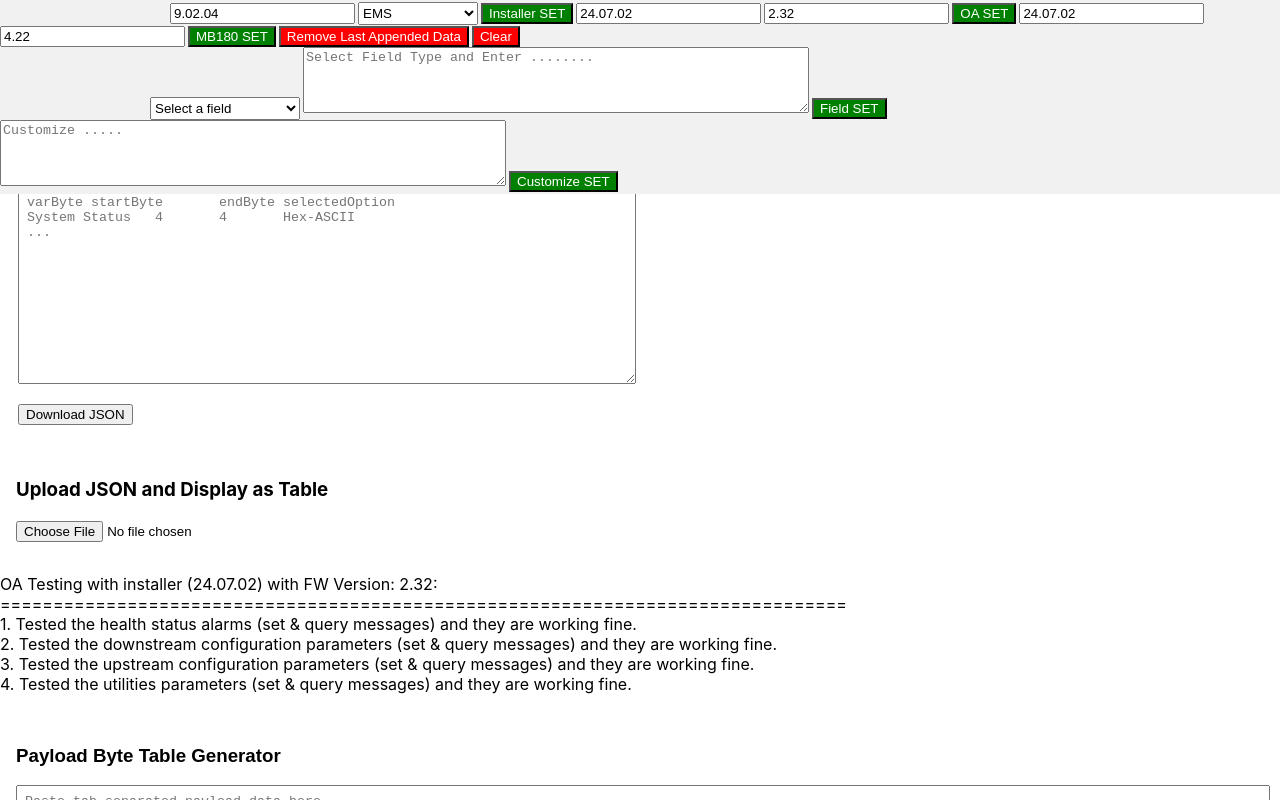
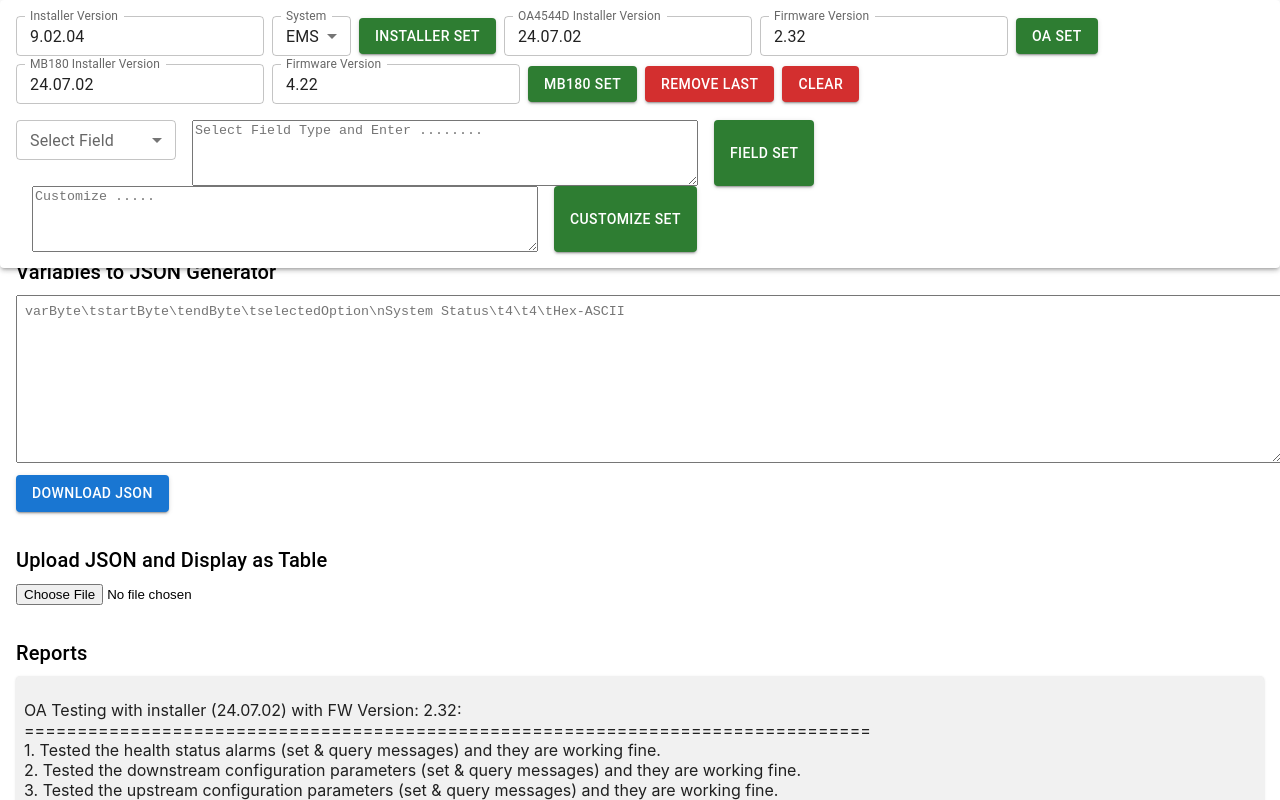
Before and after one commit to pavanpenneti/CLITesting, a React (Create React App) app: page /dailyReport in a window 1280 px wide. Both pictures are taken after a click on the button "OA SET". Shown: the top 800 px of the page. Built offline with nearby package versions, Linux system fonts and the light colour scheme.

Commit message:
modified UI in dialy report & and divide by 10 in Hex_1b_int2

```diff
--- a/src/Screens/components/DailyReport.js
+++ b/src/Screens/components/DailyReport.js
@@ -1,6 +1,25 @@
 import React, { useState } from 'react';
 import './DailyReport.css';
-
+import {
+  Box,
+  Grid,
+  Stack,
+  TextField,
+  Select,
+  MenuItem,
+  Button,
+  InputLabel,
+  FormControl,
+  TextareaAutosize,
+  Typography,
+  Paper,
+  Table,
+  TableHead,
+  TableRow,
+  TableCell,
+  TableBody,
+  TableContainer
+} from '@mui/material';
 function DailyReport() {
   const [reports, setReports] = useState([]);
   const [version, setVersion] = useState('9.02.04');
@@ -292,265 +311,410 @@ const parseData = () => {
 };
 
   return (
-    <div>
-      <div
-        style={{
-          position: 'fixed',
-          padding: '2px 0',
-          width: '100%',
-          color: 'black',
-          top: 0,
-          marginLeft: '0px',
-          backgroundColor: '#f1f1f1',
-        }}
-      >
-        <input
-          style={{ marginRight: 3, marginLeft: 170 }}
-          type="text"
-          placeholder="Installer Version"
-          value={version}
-          onChange={(e) => setVersion(e.target.value)}
-        />
-        <select
-          style={{ height: 23, width: 120, marginRight: 3 }}
-          value={system}
-          onChange={(e) => setSystem(e.target.value)}
-        >
-          <option value="CMS">CMS</option>
-          <option value="EMS">EMS</option>
-          <option value="OTS">OTS</option>
-          <option value="Opti-Trace Server">Opti-Trace Server</option>
-        </select>
-        <button
-          style={{ marginRight: 3, background: 'green', color: 'white' }}
-          type="button"
-          className="set-button"
-          onClick={installer}
-        >
-          Installer SET
-        </button>
-        <input
-          style={{ marginRight: 3 }}
-          type="text"
-          placeholder="OA4544D Installer Version"
-          value={installerVersion}
-          onChange={(e) => setInstallerVersion(e.target.value)}
-        />
-        <input
-          style={{ marginRight: 3 }}
-          type="text"
-          placeholder="Enter Firmware Version"
-          value={fwVersion}
-          onChange={(e) => setFwVersion(e.target.value)}
-        />
+//     <div>
+//       <div
+//         style={{
+//           position: 'fixed',
+//           padding: '2px 0',
+//           width: '100%',
+//           color: 'black',
+//           top: 0,
+//           marginLeft: '0px',
+//           backgroundColor: '#f1f1f1',
+//         }}
+//       >
+//         <input
+//           style={{ marginRight: 3, marginLeft: 170 }}
+//           type="text"
+//           placeholder="Installer Version"
+//           value={version}
+//           onChange={(e) => setVersion(e.target.value)}
+//         />
+//         <select
+//           style={{ height: 23, width: 120, marginRight: 3 }}
+//           value={system}
+//           onChange={(e) => setSystem(e.target.value)}
+//         >
+//           <option value="CMS">CMS</option>
+//           <option value="EMS">EMS</option>
+//           <option value="OTS">OTS</option>
+//           <option value="Opti-Trace Server">Opti-Trace Server</option>
+//         </select>
+//         <button
+//           style={{ marginRight: 3, background: 'green', color: 'white' }}
+//           type="button"
+//           className="set-button"
+//           onClick={installer}
+//         >
+//           Installer SET
+//         </button>
+//         <input
+//           style={{ marginRight: 3 }}
+//           type="text"
+//           placeholder="OA4544D Installer Version"
+//           value={installerVersion}
+//           onChange={(e) => setInstallerVersion(e.target.value)}
+//         />
+//         <input
+//           style={{ marginRight: 3 }}
+//           type="text"
+//           placeholder="Enter Firmware Version"
+//           value={fwVersion}
+//           onChange={(e) => setFwVersion(e.target.value)}
+//         />
 
-        <button
-          style={{ marginRight: 3, background: 'green', color: 'white' }}
-          type="button"
-          className="set-button"
-          onClick={oaTestingReport}
-        >
-          OA SET
-        </button>
-        <input
-          type="text"
-          placeholder="MB180 Installer Version"
-          value={mbInstallerVersion}
-          onChange={(e) => setMbInstallerVersion(e.target.value)}
-        />
-        <input
-          style={{ marginRight: 3 }}
-          type="text"
-          placeholder="Enter Firmware Version"
-          value={mbFwVersion}
-          onChange={(e) => setMbFwVersion(e.target.value)}
-        />
+//         <button
+//           style={{ marginRight: 3, background: 'green', color: 'white' }}
+//           type="button"
+//           className="set-button"
+//           onClick={oaTestingReport}
+//         >
+//           OA SET
+//         </button>
+//         <input
+//           type="text"
+//           placeholder="MB180 Installer Version"
+//           value={mbInstallerVersion}
+//           onChange={(e) => setMbInstallerVersion(e.target.value)}
+//         />
+//         <input
+//           style={{ marginRight: 3 }}
+//           type="text"
+//           placeholder="Enter Firmware Version"
+//           value={mbFwVersion}
+//           onChange={(e) => setMbFwVersion(e.target.value)}
+//         />
 
-        <button
-          type="button"
-          style={{ marginRight: 3, background: 'green', color: 'white' }}
-          className="set-button"
-          onClick={mbBleTestingReport}
-        >
-          MB180 SET
-        </button>
-        <button
-          type="button"
-          style={{ marginRight: 3, background: 'red', color: 'white' }}
-          onClick={removeLastReport}
-        >
-          Remove Last Appended Data
-        </button>
-        <button
-          type="button"
-          style={{ marginRight: 3, background: 'red', color: 'white' }}
-          onClick={clearReports}
-        >
-          Clear
-        </button>
-        <div>
-          <select
-            style={{ height: 23, marginLeft: 150, marginRight: 3, width: 150 }}
-            id="field-select"
-            value={selectedField}
-            onChange={(e) => setSelectedField(e.target.value)}
-          >
-            <option value="">Select a field</option>
+//         <button
+//           type="button"
+//           style={{ marginRight: 3, background: 'green', color: 'white' }}
+//           className="set-button"
+//           onClick={mbBleTestingReport}
+//         >
+//           MB180 SET
+//         </button>
+//         <button
+//           type="button"
+//           style={{ marginRight: 3, background: 'red', color: 'white' }}
+//           onClick={removeLastReport}
+//         >
+//           Remove Last Appended Data
+//         </button>
+//         <button
+//           type="button"
+//           style={{ marginRight: 3, background: 'red', color: 'white' }}
+//           onClick={clearReports}
+//         >
+//           Clear
+//         </button>
+//         <div>
+//           <select
+//             style={{ height: 23, marginLeft: 150, marginRight: 3, width: 150 }}
+//             id="field-select"
+//             value={selectedField}
+//             onChange={(e) => setSelectedField(e.target.value)}
+//           >
+//             <option value="">Select a field</option>
+//             {fields.map((field, index) => (
+//               <option key={index} value={field}>
+//                 {field}
+//               </option>
+//             ))}
+//           </select>
+
+//           <textarea
+//             style={{ marginRight: 3, width: 500 }}
+//             id="field-textarea"
+//             placeholder="Select Field Type and Enter ........"
+//             value={textareaValue}
+//             onChange={(e) => setTextareaValue(e.target.value)}
+//             rows="4"
+//             cols="50"
+//             className="textarea"
+//           />
+
+//           <button
+//             style={{ marginRight: 3, background: 'green', color: 'white' }}
+//             type="button"
+//             className="set-button"
+//             onClick={addFieldReport}
+//           >
+//             Field SET
+//           </button>
+
+//           {/* Custom Report */}
+
+//           <textarea
+//             style={{ marginRight: 3, width: 500 }}
+//             placeholder="Customize ....."
+//             value={customReport}
+//             onChange={(e) => setCustomReport(e.target.value)}
+//             rows="4"
+//             cols="50"
+//           />
+
+//           <button
+//             type="button"
+//             style={{ marginRight: 3, background: 'green', color: 'white' }}
+//             className="set-button"
+//             onClick={addCustomReport}
+//           >
+//             Customize SET
+//           </button>
+//         </div>
+//       </div>
+
+//       <div style={{ marginTop: 110 }}>
+
+//              <div style={{ maxWidth: 600, margin: "2px", padding: "1rem" }}>
+//       <h3>Variables to JSON Generator</h3>
+//       <textarea
+//         rows={12}
+//         style={{ width: "100%", fontFamily: "monospace", padding: "8px" }}
+//         placeholder={`varByte\tstartByte\tendByte\tselectedOption\nSystem Status\t4\t4\tHex-ASCII\n...`}
+//         value={inputText}
+//         onChange={(e) => setInputText(e.target.value)}
+//       />
+//       <button onClick={handleDownload} style={{ marginTop: "1rem" }}>
+//         Download JSON
+//       </button>
+
+//     </div>
+//      <div style={{ padding: "1rem" }}>
+//       <h3>Upload JSON and Display as Table</h3>
+//       <input type="file" accept=".json" onChange={handleFileUpload} />
+
+//       {tableData.length > 0 && (
+//         <table border="1" cellPadding="6" style={{ marginTop: "1rem", width: "100%" }}>
+//           <thead>
+//             <tr>
+//               {columns.map((col) => (
+//                 <th key={col}>{col}</th>
+//               ))}
+//             </tr>
+//           </thead>
+//           <tbody>
+//             {tableData.map((row, idx) => (
+//               <tr key={idx}>
+//                 {columns.map((col) => (
+//                   <td key={col}>{row[col] ?? ""}</td>
+//                 ))}
+//               </tr>
+//             ))}
+//           </tbody>
+//         </table>
+//       )}
+//     </div>
+
+//         {reports.map((report, index) => (
+//           <div key={index} className="report-item">
+//             {report}
+//           </div>
+//         ))}
+//       </div>
+//       <div style={{ padding: "1rem", fontFamily: "sans-serif" }}>
+//   <h3>Payload Byte Table Generator</h3>
+
+//   <textarea
+//     rows={12}
+//     placeholder="Paste tab-separated payload data here..."
+//     value={rawPayloadText}
+//     onChange={(e) => setRawPayloadText(e.target.value)}
+//     style={{ width: "99%", fontFamily: "monospace", padding: "8px" }}
+//     onKeyDown={(e) => {
+//       if (e.key === "Tab") {
+//         e.preventDefault();
+//         const textarea = e.target;
+//         const start = textarea.selectionStart;
+//         const end = textarea.selectionEnd;
+//         const newValue =
+//           rawPayloadText.substring(0, start) + "\t" + rawPayloadText.substring(end);
+//         setRawPayloadText(newValue);
+//         setTimeout(() => {
+//           textarea.selectionStart = textarea.selectionEnd = start + 1;
+//         }, 0);
+//       }
+//     }}
+//   />
+
+//   <button
+//     onClick={parseData}
+//     style={{ marginTop: "10px", padding: "6px 12px" }}
+//   >
+//     Submit
+//   </button>
+
+//   {payloadTableRows.length > 0 && (
+//     <table border="1" cellPadding="6" style={{ marginTop: "1rem", width: "100%" }}>
+//       <thead>
+//         <tr>
+//           <th>varByte</th>
+//           <th>startByte</th>
+//           <th>endByte</th>
+//           <th>selectedOption</th>
+//         </tr>
+//       </thead>
+//       <tbody>
+//         {payloadTableRows.map((row, idx) => (
+//           <tr key={idx}>
+//             <td>{row.content}</td>
+//             <td>{row.startByte}</td>
+//             <td>{row.endByte}</td>
+//             <td>data</td>
+
+//           </tr>
+//         ))}
+//       </tbody>
+//     </table>
+//   )}
+// </div>
+
+//     </div>
+ <Box sx={{ p: 2 }}>
+      {/* Header Section */}
+      <Paper elevation={3} sx={{ p: 2, position: 'fixed', top: 0, left: 0, right: 0, zIndex: 10 }}>
+        <Grid container spacing={1} alignItems="center">
+          <Grid item><TextField size="small" label="Installer Version" value={version} onChange={(e) => setVersion(e.target.value)} /></Grid>
+          <Grid item>
+            <FormControl size="small">
+              <InputLabel>System</InputLabel>
+              <Select value={system} label="System" onChange={(e) => setSystem(e.target.value)}>
+                <MenuItem value="CMS">CMS</MenuItem>
+                <MenuItem value="EMS">EMS</MenuItem>
+                <MenuItem value="OTS">OTS</MenuItem>
+                <MenuItem value="Opti-Trace Server">Opti-Trace Server</MenuItem>
+              </Select>
+            </FormControl>
+          </Grid>
+          <Grid item><Button variant="contained" color="success" onClick={installer}>Installer SET</Button></Grid>
+          <Grid item><TextField size="small" label="OA4544D Installer Version" value={installerVersion} onChange={(e) => setInstallerVersion(e.target.value)} /></Grid>
+          <Grid item><TextField size="small" label="Firmware Version" value={fwVersion} onChange={(e) => setFwVersion(e.target.value)} /></Grid>
+          <Grid item><Button variant="contained" color="success" onClick={oaTestingReport}>OA SET</Button></Grid>
+          <Grid item><TextField size="small" label="MB180 Installer Version" value={mbInstallerVersion} onChange={(e) => setMbInstallerVersion(e.target.value)} /></Grid>
+          <Grid item><TextField size="small" label="Firmware Version" value={mbFwVersion} onChange={(e) => setMbFwVersion(e.target.value)} /></Grid>
+          <Grid item><Button variant="contained" color="success" onClick={mbBleTestingReport}>MB180 SET</Button></Grid>
+          <Grid item><Button variant="contained" color="error" onClick={removeLastReport}>Remove Last</Button></Grid>
+          <Grid item><Button variant="contained" color="error" onClick={clearReports}>Clear</Button></Grid>
+        </Grid>
+
+        {/* Text Areas */}
+        <Stack direction="row" spacing={2} mt={2} flexWrap="wrap">
+          <FormControl size="small" sx={{ minWidth: 160 }}>
+            <InputLabel>Select Field</InputLabel>
+            <Select value={selectedField} label="Select Field" onChange={(e) => setSelectedField(e.target.value)}>
+              <MenuItem value="">Select a field</MenuItem>
               {fields.map((field, index) => (
-              <option key={index} value={field}>
-                {field}
-              </option>
+                <MenuItem key={index} value={field}>{field}</MenuItem>
               ))}
-          </select>
+            </Select>
+          </FormControl>
 
-          <textarea
-            style={{ marginRight: 3, width: 500 }}
-            id="field-textarea"
+          <TextareaAutosize
+            minRows={4}
             placeholder="Select Field Type and Enter ........"
             value={textareaValue}
             onChange={(e) => setTextareaValue(e.target.value)}
-            rows="4"
-            cols="50"
-            className="textarea"
+            style={{ width: 500 }}
           />
+          <Button variant="contained" color="success" onClick={addFieldReport}>Field SET</Button>
 
-          <button
-            style={{ marginRight: 3, background: 'green', color: 'white' }}
-            type="button"
-            className="set-button"
-            onClick={addFieldReport}
-          >
-            Field SET
-          </button>
-
-          {/* Custom Report */}
-
-          <textarea
-            style={{ marginRight: 3, width: 500 }}
+          <TextareaAutosize
+            minRows={4}
             placeholder="Customize ....."
             value={customReport}
             onChange={(e) => setCustomReport(e.target.value)}
-            rows="4"
-            cols="50"
+            style={{ width: 500 }}
           />
+          <Button variant="contained" color="success" onClick={addCustomReport}>Customize SET</Button>
+        </Stack>
+      </Paper>
 
-          <button
-            type="button"
-            style={{ marginRight: 3, background: 'green', color: 'white' }}
-            className="set-button"
-            onClick={addCustomReport}
-          >
-            Customize SET
-          </button>
-        </div>
-      </div>
-
-      <div style={{ marginTop: 110 }}>
-
-             <div style={{ maxWidth: 600, margin: "2px", padding: "1rem" }}>
-      <h3>Variables to JSON Generator</h3>
-      <textarea
-        rows={12}
-        style={{ width: "100%", fontFamily: "monospace", padding: "8px" }}
-        placeholder={`varByte\tstartByte\tendByte\tselectedOption\nSystem Status\t4\t4\tHex-ASCII\n...`}
+      {/* Content Section */}
+      <Box sx={{ mt: 30 }}>
+        <Typography variant="h6" gutterBottom>Variables to JSON Generator</Typography>
+        <TextareaAutosize
+          minRows={10}
+          placeholder="varByte\tstartByte\tendByte\tselectedOption\nSystem Status\t4\t4\tHex-ASCII"
           value={inputText}
           onChange={(e) => setInputText(e.target.value)}
+          style={{ width: '100%', fontFamily: 'monospace', padding: 8 }}
         />
-      <button onClick={handleDownload} style={{ marginTop: "1rem" }}>
-        Download JSON
-      </button>
+        <Button variant="contained" sx={{ mt: 1 }} onClick={handleDownload}>Download JSON</Button>
 
-    </div>
-     <div style={{ padding: "1rem" }}>
-      <h3>Upload JSON and Display as Table</h3>
+        <Typography variant="h6" gutterBottom sx={{ mt: 4 }}>Upload JSON and Display as Table</Typography>
         <input type="file" accept=".json" onChange={handleFileUpload} />
+        {tableData.length > 0 && (
+          <TableContainer sx={{ mt: 2 }}>
+            <Table size="small">
+              <TableHead>
+                <TableRow>
+                  {columns.map((col) => <TableCell key={col}>{col}</TableCell>)}
+                </TableRow>
+              </TableHead>
+              <TableBody>
+                {tableData.map((row, idx) => (
+                  <TableRow key={idx}>
+                    {columns.map((col) => <TableCell key={col}>{row[col] ?? ''}</TableCell>)}
+                  </TableRow>
+                ))}
+              </TableBody>
+            </Table>
+          </TableContainer>
+        )}
 
-      {tableData.length > 0 && (
-        <table border="1" cellPadding="6" style={{ marginTop: "1rem", width: "100%" }}>
-          <thead>
-            <tr>
-              {columns.map((col) => (
-                <th key={col}>{col}</th>
+        <Typography variant="h6" gutterBottom sx={{ mt: 4 }}>Reports</Typography>
+        {reports.map((report, index) => (
+          <Paper key={index} sx={{ p: 1, mb: 1, bgcolor: '#f1f1f1' }}>{report}</Paper>
         ))}
-            </tr>
-          </thead>
-          <tbody>
-            {tableData.map((row, idx) => (
-              <tr key={idx}>
-                {columns.map((col) => (
-                  <td key={col}>{row[col] ?? ""}</td>
-                ))}
-              </tr>
-            ))}
-          </tbody>
-        </table>
-      )}
-    </div>
 
-        {reports.map((report, index) => (
-          <div key={index} className="report-item">
-            {report}
-          </div>
-        ))}
-      </div>
-      <div style={{ padding: "1rem", fontFamily: "sans-serif" }}>
-  <h3>Payload Byte Table Generator</h3>
-
-  <textarea
-    rows={12}
-    placeholder="Paste tab-separated payload data here..."
+        <Typography variant="h6" gutterBottom sx={{ mt: 4 }}>Payload Byte Table Generator</Typography>
+        <TextareaAutosize
+          minRows={10}
           value={rawPayloadText}
           onChange={(e) => setRawPayloadText(e.target.value)}
-    style={{ width: "99%", fontFamily: "monospace", padding: "8px" }}
+          placeholder="Paste tab-separated payload data here..."
           onKeyDown={(e) => {
-      if (e.key === "Tab") {
+            if (e.key === 'Tab') {
               e.preventDefault();
-        const textarea = e.target;
-        const start = textarea.selectionStart;
-        const end = textarea.selectionEnd;
-        const newValue =
-          rawPayloadText.substring(0, start) + "\t" + rawPayloadText.substring(end);
-        setRawPayloadText(newValue);
+              const start = e.target.selectionStart;
+              const end = e.target.selectionEnd;
+              setRawPayloadText(rawPayloadText.substring(0, start) + '\t' + rawPayloadText.substring(end));
               setTimeout(() => {
-          textarea.selectionStart = textarea.selectionEnd = start + 1;
+                e.target.selectionStart = e.target.selectionEnd = start + 1;
               }, 0);
             }
           }}
+          style={{ width: '100%', fontFamily: 'monospace', padding: 8 }}
         />
-
-  <button
-    onClick={parseData}
-    style={{ marginTop: "10px", padding: "6px 12px" }}
-  >
-    Submit
-  </button>
+        <Button variant="contained" sx={{ mt: 1 }} onClick={parseData}>Submit</Button>
 
         {payloadTableRows.length > 0 && (
-    <table border="1" cellPadding="6" style={{ marginTop: "1rem", width: "100%" }}>
-      <thead>
-        <tr>
-          <th>varByte</th>
-          <th>startByte</th>
-          <th>endByte</th>
-          <th>selectedOption</th>
-        </tr>
-      </thead>
-      <tbody>
-        {payloadTableRows.slice(2).map((row, idx) => (
-          <tr key={idx}>
-            <td>{row.content}</td>
-            <td>{row.startByte}</td>
-            <td>{row.endByte}</td>
-            <td>data</td>
+          <TableContainer sx={{ mt: 2 }}>
+            <Table size="small">
+              <TableHead>
+                <TableRow>
+                  <TableCell>varByte</TableCell>
+                  <TableCell>startByte</TableCell>
+                  <TableCell>endByte</TableCell>
+                  <TableCell>selectedOption</TableCell>
+                </TableRow>
+              </TableHead>
+              <TableBody>
+                {payloadTableRows.map((row, idx) => (
+                  <TableRow key={idx}>
+                    <TableCell>{row.content}</TableCell>
+                    <TableCell>{row.startByte}</TableCell>
+                    <TableCell>{row.endByte}</TableCell>
+                    <TableCell>data</TableCell>
+                  </TableRow>
+                ))}
+              </TableBody>
+            </Table>
+          </TableContainer>
+        )}
+      </Box>
+    </Box>
 
-          </tr>
-        ))}
-      </tbody>
-    </table>
-  )}
-</div>
-
-    </div>
   );
 }
 
--- a/src/Screens/components/DiagnosticsTool.js
+++ b/src/Screens/components/DiagnosticsTool.js
@@ -489,7 +489,7 @@ const DiagnosticsTool = () => {
   const reversed = (byte2 << 8) | byte1;
 
   // Convert to signed 16-bit
-  return (reversed & 0x8000) ? reversed - 0x10000 : reversed;
+  return (reversed & 0x8000) ? (reversed - 0x10000)/10 : reversed/10;
 };
 
 
```
Lines whose indentation alone changed are shown as unchanged.
